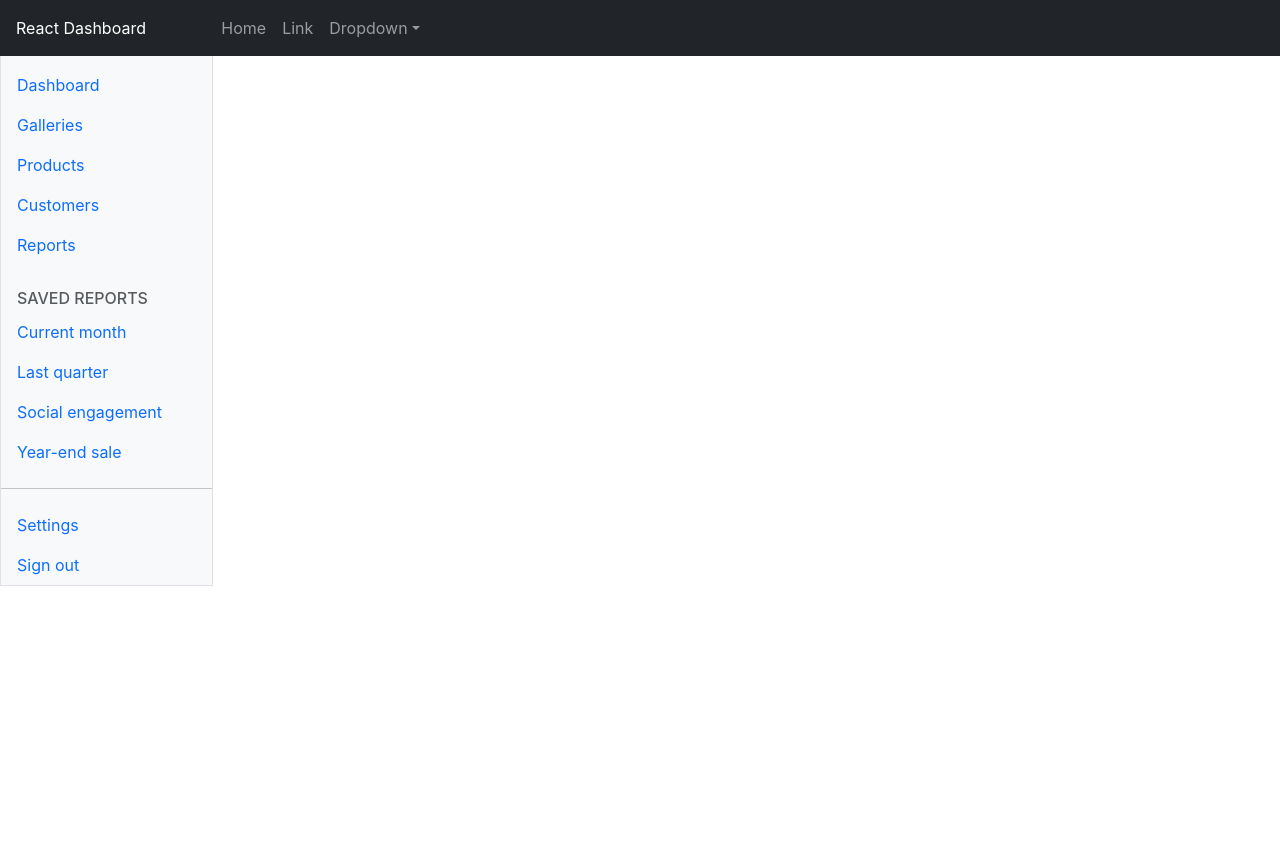
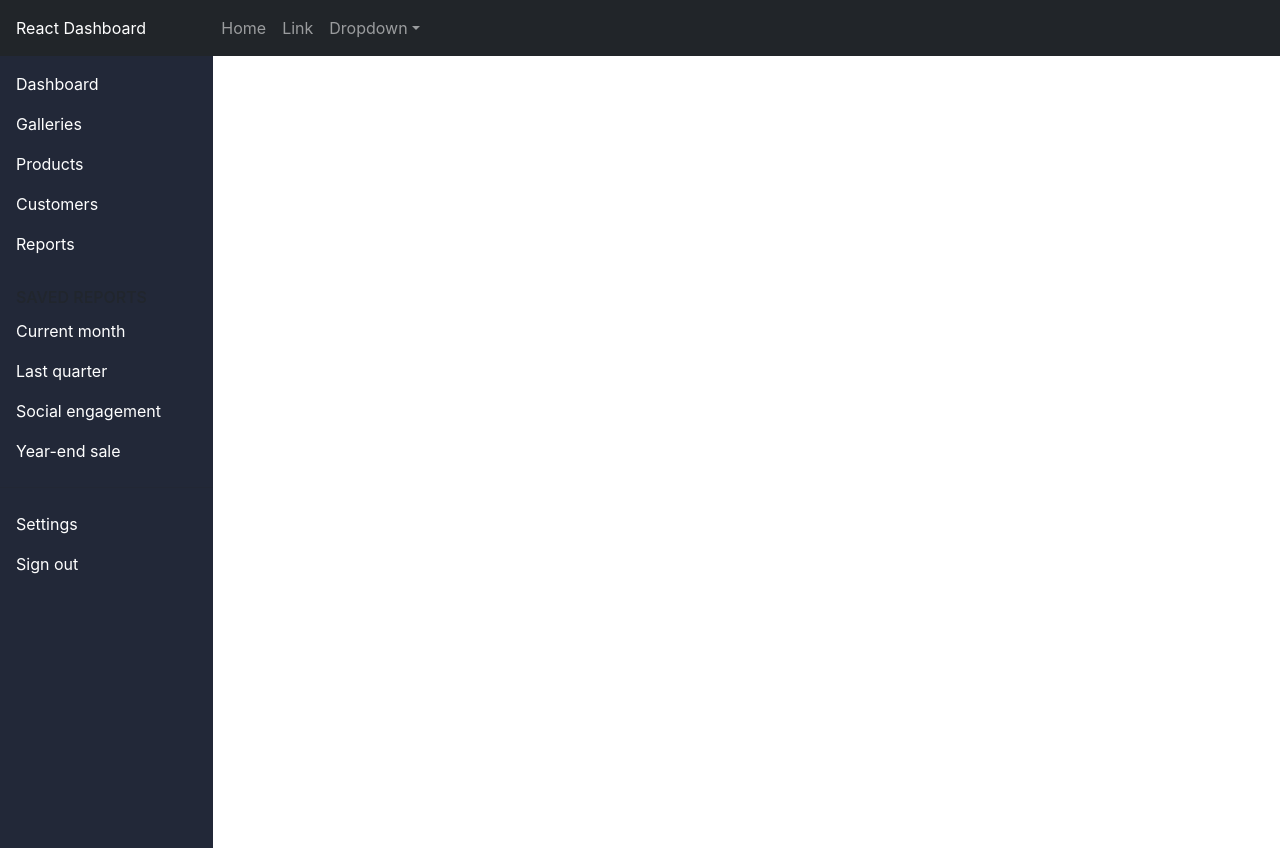
Before and after one commit to JustDaire/photography-portfolio, a React (Create React App) app: page /admin in a window 1280 px wide. Built offline with nearby package versions, Linux system fonts and the light colour scheme.

Commit message:
Updated styling for sidebar

```diff
--- a/src/App.css
+++ b/src/App.css
@@ -92,3 +92,22 @@ header {
   padding: 0.5rem 1rem;
   cursor: pointer;
 }
+
+/* Admin */
+
+/* Sidebar */
+.sidebar {
+  position: fixed;
+  z-index: 1000;
+  height: 100%;
+  background-color: #222838;
+}
+/* #222838 */
+
+.sidebar .nav-link {
+  color: #fff;
+}
+
+.admin-main {
+  margin-left: auto;
+}
--- a/src/admin/Sidebar.tsx
+++ b/src/admin/Sidebar.tsx
@@ -37,9 +37,9 @@ const navItems = [
 function Sidebar() {
   return (
     <>
-      <div className="sidebar border border-right col-md-3 col-lg-2 p-0 ps-0 bg-body-tertiary">
+      <div className="sidebar d-flex flex-column col-md-3 col-lg-2 p-0 ps-0">
         <div
-          className="offcanvas-md offcanvas-end bg-body-tertiary"
+          className="offcanvas-md offcanvas-end"
           tabIndex={-1}
           id="sidebarMenu"
           aria-labelledby="sidebarMenuLabel"
--- a/src/pages/AdminLayout.tsx
+++ b/src/pages/AdminLayout.tsx
@@ -10,7 +10,7 @@ class AdminLayout extends Component {
         <Toolbar />
         <div className="row m-0 mt-5">
           <Sidebar />
-          <div className="col-md-9 col-lg-10 mt-3">
+          <div className="admin-main col-md-9 col-lg-10 mt-3">
             <Outlet />
           </div>
         </div>
```
